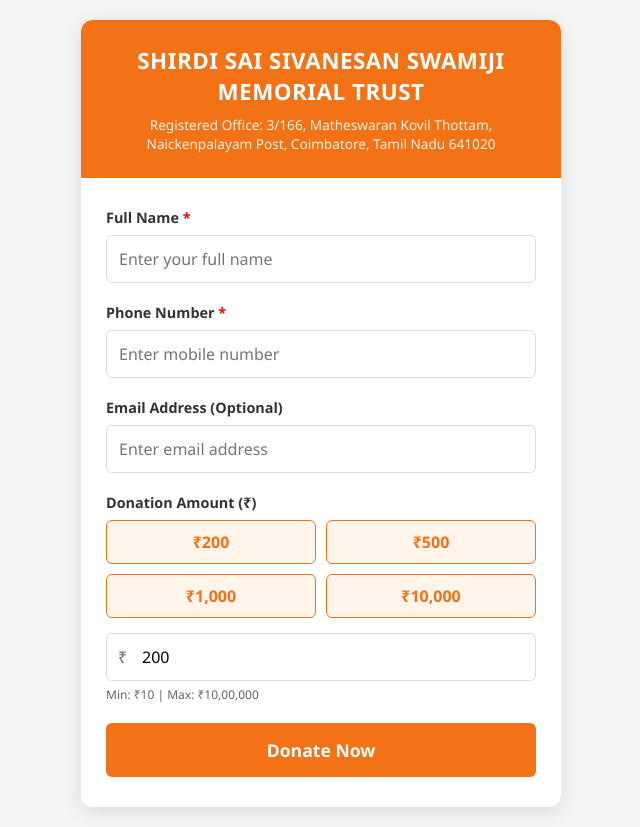
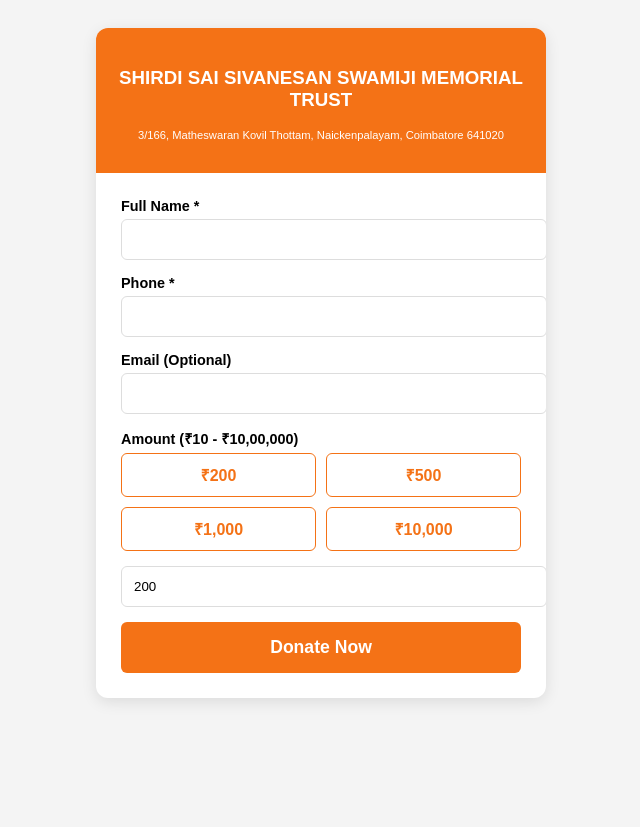
Before and after one commit to SSSSMT/annadhanam-donation, a website: page public/index.html in a window 1280 px wide. Both pictures are taken after a click on the element "₹200". Shown: the whole page, without its empty margins (319-959 px from the left). After the commit the page ends 800 px from the top, so only its background shows below. Drawn offline with Linux system fonts and the light colour scheme.

Commit message:
Updated frontend and secure backend with Razorpay

```diff
--- a/package.json
+++ b/package.json
@@ -1,5 +1,5 @@
 {
-  "name": "donation-site",
+  "name": "ssssmt-donation",
   "version": "1.0.0",
   "dependencies": {
     "razorpay": "^2.9.2"
--- a/public/index.html
+++ b/public/index.html
@@ -4,316 +4,85 @@
     <meta charset="UTF-8">
     <meta name="viewport" content="width=device-width, initial-scale=1.0">
     <title>Donate - Shirdi Sai Sivanesan Swamiji Memorial Trust</title>
-
     <script src="https://checkout.razorpay.com/v1/checkout.js"></script>
-
     <style>
-        :root {
-            --primary-color: #F47216; /* Saffron/Orange */
-            --secondary-color: #FFFFFF; /* White */
-            --text-dark: #333333;
-            --text-light: #666666;
-            --border-color: #dddddd;
-        }
-
-        * {
-            box-sizing: border-box;
-            margin: 0;
-            padding: 0;
-            font-family: 'Segoe UI', Tahoma, Geneva, Verdana, sans-serif;
-        }
-
-        body {
-            background-color: #f4f4f4;
-            display: flex;
-            justify-content: center;
-            align-items: center;
-            min-height: 100vh;
-            padding: 20px;
-        }
-
-        .donation-card {
-            background-color: var(--secondary-color);
-            width: 100%;
-            max-width: 480px;
-            border-radius: 12px;
-            box-shadow: 0 4px 20px rgba(0,0,0,0.1);
-            overflow: hidden;
-        }
-
-        /* Header Section */
-        .header {
-            background-color: var(--primary-color);
-            color: var(--secondary-color);
-            padding: 25px 20px;
-            text-align: center;
-        }
-
-        .header h2 {
-            font-size: 1.4rem;
-            margin-bottom: 8px;
-            text-transform: uppercase;
-            letter-spacing: 0.5px;
-        }
-
-        .header p {
-            font-size: 0.85rem;
-            opacity: 0.9;
-            line-height: 1.4;
-        }
-
-        /* Form Section */
-        .form-body {
-            padding: 30px 25px;
-        }
-
-        .form-group {
-            margin-bottom: 20px;
-        }
-
-        .form-group label {
-            display: block;
-            margin-bottom: 8px;
-            color: var(--text-dark);
-            font-weight: 600;
-            font-size: 0.9rem;
-        }
-
-        .form-control {
-            width: 100%;
-            padding: 12px;
-            border: 1px solid var(--border-color);
-            border-radius: 6px;
-            font-size: 1rem;
-            transition: border-color 0.3s;
-        }
-
-        .form-control:focus {
-            outline: none;
-            border-color: var(--primary-color);
-            box-shadow: 0 0 0 3px rgba(244, 114, 22, 0.1);
-        }
-
-        /* Amount Section */
-        .amount-chips {
-            display: grid;
-            grid-template-columns: repeat(2, 1fr);
-            gap: 10px;
-            margin-bottom: 15px;
-        }
-
-        .chip {
-            padding: 10px;
-            border: 1px solid var(--primary-color);
-            background-color: #fff5eb;
-            color: var(--primary-color);
-            text-align: center;
-            border-radius: 6px;
-            cursor: pointer;
-            font-weight: 600;
-            transition: all 0.2s;
-        }
-
-        .chip:hover, .chip.active {
-            background-color: var(--primary-color);
-            color: var(--secondary-color);
-        }
-
-        .input-group {
-            position: relative;
-        }
-
-        .currency-symbol {
-            position: absolute;
-            left: 12px;
-            top: 50%;
-            transform: translateY(-50%);
-            color: var(--text-light);
-        }
-
-        .form-control.with-icon {
-            padding-left: 35px;
-        }
-
-        .helper-text {
-            font-size: 0.75rem;
-            color: var(--text-light);
-            margin-top: 5px;
-        }
-
-        /* Submit Button */
-        .btn-submit {
-            width: 100%;
-            background-color: var(--primary-color);
-            color: var(--secondary-color);
-            border: none;
-            padding: 15px;
-            font-size: 1.1rem;
-            font-weight: bold;
-            border-radius: 6px;
-            cursor: pointer;
-            transition: background 0.3s;
-        }
-
-        .btn-submit:hover {
-            background-color: #d6600e;
-        }
-
-        .btn-submit:disabled {
-            background-color: #ccc;
-            cursor: not-allowed;
-        }
+        :root { --primary: #F47216; --secondary: #FFFFFF; }
+        body { background: #f4f4f4; font-family: sans-serif; display: flex; justify-content: center; padding: 20px; }
+        .card { background: var(--secondary); width: 100%; max-width: 450px; border-radius: 12px; box-shadow: 0 4px 15px rgba(0,0,0,0.1); overflow: hidden; }
+        .header { background: var(--primary); color: var(--secondary); padding: 20px; text-align: center; }
+        .form-body { padding: 25px; }
+        .form-group { margin-bottom: 15px; }
+        label { display: block; margin-bottom: 5px; font-weight: bold; font-size: 0.9rem; }
+        .input { width: 100%; padding: 12px; border: 1px solid #ddd; border-radius: 6px; }
+        .chips { display: grid; grid-template-columns: repeat(2, 1fr); gap: 10px; margin-bottom: 15px; }
+        .chip { padding: 10px; border: 1px solid var(--primary); color: var(--primary); text-align: center; border-radius: 6px; cursor: pointer; font-weight: bold; }
+        .chip:hover { background: var(--primary); color: var(--secondary); }
+        .btn { width: 100%; background: var(--primary); color: var(--secondary); border: none; padding: 15px; font-size: 1.1rem; font-weight: bold; border-radius: 6px; cursor: pointer; }
+        .btn:disabled { background: #ccc; }
     </style>
 </head>
 <body>
-
-<div class="donation-card">
+    <div class="card">
         <div class="header">
-        <h2>Shirdi Sai Sivanesan Swamiji Memorial Trust</h2>
-        <p>Registered Office: 3/166, Matheswaran Kovil Thottam,<br>Naickenpalayam Post, Coimbatore, Tamil Nadu 641020</p>
+            <h3>SHIRDI SAI SIVANESAN SWAMIJI MEMORIAL TRUST</h3>
+            <p style="font-size: 0.7rem; margin-top:5px;">3/166, Matheswaran Kovil Thottam, Naickenpalayam, Coimbatore 641020</p>
         </div>
-
         <div class="form-body">
-        <form id="donationForm">
+            <div class="form-group"><label>Full Name *</label><input type="text" id="name" class="input" required></div>
+            <div class="form-group"><label>Phone *</label><input type="tel" id="phone" class="input" required></div>
+            <div class="form-group"><label>Email (Optional)</label><input type="email" id="email" class="input"></div>
             <div class="form-group">
-                <label for="fullName">Full Name <span style="color:red">*</span></label>
-                <input type="text" id="fullName" class="form-control" placeholder="Enter your full name" required>
+                <label>Amount (₹10 - ₹10,00,000)</label>
+                <div class="chips">
+                    <div class="chip" onclick="setAmt(200)">₹200</div><div class="chip" onclick="setAmt(500)">₹500</div>
+                    <div class="chip" onclick="setAmt(1000)">₹1,000</div><div class="chip" onclick="setAmt(10000)">₹10,000</div>
                 </div>
-
-            <div class="form-group">
-                <label for="phone">Phone Number <span style="color:red">*</span></label>
-                <input type="tel" id="phone" class="form-control" placeholder="Enter mobile number" pattern="[0-9]{10}" title="Please enter a valid 10-digit number" required>
+                <input type="number" id="amount" class="input" min="10" max="1000000" placeholder="Enter amount">
             </div>
-
-            <div class="form-group">
-                <label for="email">Email Address (Optional)</label>
-                <input type="email" id="email" class="form-control" placeholder="Enter email address">
-            </div>
-
-            <div class="form-group">
-                <label>Donation Amount (₹)</label>
-
-                <div class="amount-chips">
-                    <div class="chip" onclick="setAmount(200)">₹200</div>
-                    <div class="chip" onclick="setAmount(500)">₹500</div>
-                    <div class="chip" onclick="setAmount(1000)">₹1,000</div>
-                    <div class="chip" onclick="setAmount(10000)">₹10,000</div>
-                </div>
-
-                <div class="input-group">
-                    <span class="currency-symbol">₹</span>
-                    <input type="number" id="amount" class="form-control with-icon"
-                           placeholder="Enter amount"
-                           min="10"
-                           max="1000000"
-                           required>
-                </div>
-                <div class="helper-text">Min: ₹10 | Max: ₹10,00,000</div>
-            </div>
-
-            <button type="button" id="payBtn" class="btn-submit">Donate Now</button>
-        </form>
+            <button id="payBtn" class="btn">Donate Now</button>
         </div>
     </div>
 
     <script>
-    // Public Key ID (Safe to be in frontend)
-    const RAZORPAY_KEY_ID = "rzp_test_S0KRA9uxjQhX1T";
+        function setAmt(v) { document.getElementById('amount').value = v; }
 
-    function setAmount(value) {
-        document.getElementById('amount').value = value;
-    }
-
-    document.getElementById('payBtn').onclick = async function(e) {
-        e.preventDefault();
-
-        // 1. Get Data from Form
-        const name = document.getElementById('fullName').value;
+        document.getElementById('payBtn').onclick = async function() {
+            const amount = document.getElementById('amount').value;
+            const name = document.getElementById('name').value;
             const phone = document.getElementById('phone').value;
             const email = document.getElementById('email').value;
-        const amount = document.getElementById('amount').value;
 
-        // 2. Client-side Validation
-        if(!name || !phone || !amount) {
-            alert("Please fill in all mandatory fields.");
-            return;
-        }
-        if(amount < 10 || amount > 1000000) {
-            alert("Please enter a donation amount between ₹10 and ₹10,00,000.");
-            return;
-        }
+            if(!name || !phone || amount < 10) return alert("Please fill required fields (Min ₹10)");
 
-        // 3. User Feedback (Disable button while processing)
-        const btn = document.getElementById('payBtn');
-        const originalText = btn.innerText;
+            const btn = this;
             btn.innerText = "Processing...";
             btn.disabled = true;
 
             try {
-            // 4. Request Order Creation from Netlify Backend
-            // This calls the file located at: netlify/functions/create_order.js
-            const response = await fetch('/.netlify/functions/create_order', {
+                const res = await fetch('/.netlify/functions/create_order', {
                     method: 'POST',
-                body: JSON.stringify({ amount: amount }),
-                headers: { 'Content-Type': 'application/json' }
+                    body: JSON.stringify({ amount })
                 });
+                const order = await res.json();
 
-            if (!response.ok) {
-                const errorText = await response.text();
-                throw new Error('Server Error: ' + errorText);
-            }
-
-            const orderData = await response.json();
-
-            // 5. Initialize Razorpay with the Order ID from Backend
-            var options = {
-                "key": RAZORPAY_KEY_ID,
-                "amount": orderData.amount, // Amount from server (paise)
-                "currency": orderData.currency,
-                "name": "Shirdi Sai Sivanesan Swamiji Memorial Trust",
-                "description": "Donation",
-                "order_id": orderData.id, // CRITICAL: This is the secure order ID
-                "handler": function (response){
-                    // SUCCESS: Payment completed
-                    alert("Payment Successful!\nPayment ID: " + response.razorpay_payment_id);
-                    // Reset form
-                    document.getElementById('donationForm').reset();
-                },
-                "prefill": {
-                    "name": name,
-                    "email": email,
-                    "contact": phone
-                },
-                "theme": {
-                    "color": "#F47216"
-                },
-                "modal": {
-                    "ondismiss": function(){
-                        // If user closes modal without paying
-                        btn.innerText = originalText;
-                        btn.disabled = false;
-                    }
-                }
+                const options = {
+                    "key": "rzp_test_S0KRA9uxjQhX1T",
+                    "amount": order.amount,
+                    "currency": "INR",
+                    "name": "Trust Donation",
+                    "order_id": order.id,
+                    "handler": function (r) { alert("Success! ID: " + r.razorpay_payment_id); location.reload(); },
+                    "prefill": { "name": name, "contact": phone, "email": email },
+                    "theme": { "color": "#F47216" }
                 };
-
-            var rzp1 = new Razorpay(options);
-
-            rzp1.on('payment.failed', function (response){
-                alert("Payment Failed.\nReason: " + response.error.description);
-                btn.innerText = originalText;
-                btn.disabled = false;
-            });
-
-            rzp1.open();
-
-        } catch (error) {
-            console.error(error);
-            alert("Unable to initialize payment. Please check your connection or try again.");
-            btn.innerText = originalText;
+                new Razorpay(options).open();
+            } catch (e) {
+                alert("Payment error. Check Netlify logs.");
+            } finally {
+                btn.innerText = "Donate Now";
                 btn.disabled = false;
             }
         };
     </script>
-
 </body>
 </html>
```
Also changed, not shown: netlify/functions/create-order.js (+7 -7 lines), netlify.toml, 1 other file. Lines whose indentation alone changed are shown as unchanged.
